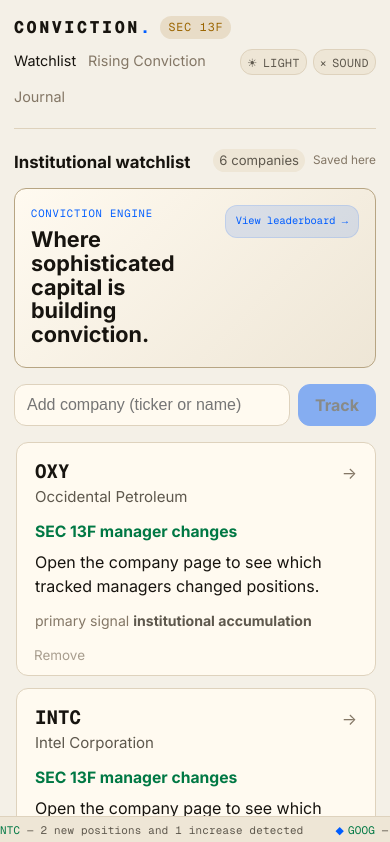
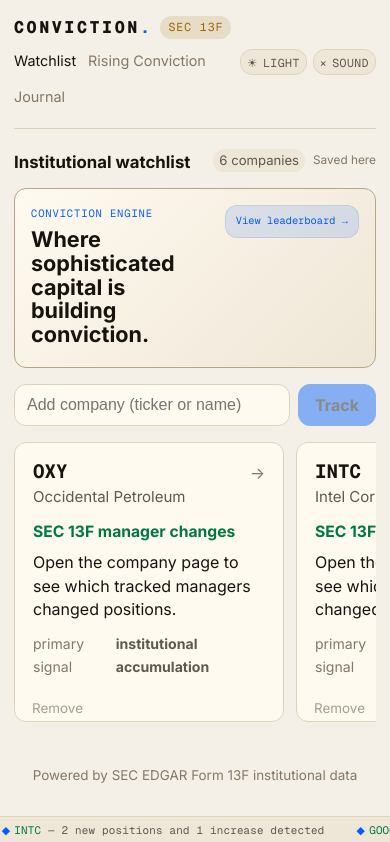
Before and after one commit to drap7-coder/conviction, a Next.js app: page / in a window 390 px wide. Shown: the top 842 px of the page. Built offline with nearby package versions, Linux system fonts and the light colour scheme.

Commit message:
Add move headline cards and watchlist rail

```diff
--- a/src/app/globals.css
+++ b/src/app/globals.css
@@ -213,20 +213,23 @@
 
 .company-grid {
   display: grid;
-  grid-template-columns: repeat(auto-fill, minmax(300px, 1fr));
+  grid-auto-flow: column;
+  grid-auto-columns: calc((100% - 24px) / 3);
+  grid-template-columns: none;
   gap: 12px;
 }
 
 .watchlist-scroll {
-  max-height: min(62vh, 680px);
-  overflow-y: auto;
-  padding: 2px 6px 2px 2px;
+  overflow-x: auto;
+  overflow-y: hidden;
+  padding: 2px 2px 12px;
   margin-bottom: 24px;
+  scroll-snap-type: x mandatory;
   scrollbar-color: var(--border-active) transparent;
 }
 
 .watchlist-scroll::-webkit-scrollbar {
-  width: 8px;
+  height: 8px;
 }
 
 .watchlist-scroll::-webkit-scrollbar-track {
@@ -328,6 +331,8 @@
 
 .company-card-wrap {
   position: relative;
+  min-width: 0;
+  scroll-snap-align: start;
 }
 
 .company-card {
@@ -1034,24 +1039,43 @@
   line-height: 1.45;
 }
 
-.move-sources {
-  display: flex;
-  flex-wrap: wrap;
+.move-headlines {
+  display: grid;
+  grid-template-columns: repeat(3, minmax(0, 1fr));
   gap: 8px;
-  margin-top: 14px;
+  margin-top: 16px;
 }
 
-.move-sources a {
-  color: var(--quiet);
-  border-bottom: 1px solid var(--border);
-  font-family: var(--font-mono);
-  font-size: 0.72rem;
-  transition: color 0.15s, border-color 0.15s;
+.move-headline-card {
+  display: grid;
+  gap: 5px;
+  min-height: 94px;
+  background: var(--surface-elevated);
+  border: 1px solid var(--border);
+  border-radius: var(--radius);
+  padding: 11px;
+  transition: border-color 0.15s, transform 0.15s, background-color 0.15s;
 }
 
-.move-sources a:hover {
+.move-headline-card:hover {
+  background: var(--surface);
+  border-color: var(--accent);
+  transform: translateY(-1px);
+}
+
+.move-headline-card span {
+  font-family: var(--font-mono);
+  font-size: 0.68rem;
+  color: var(--accent);
+  text-transform: uppercase;
+  letter-spacing: 0.05em;
+}
+
+.move-headline-card strong {
   color: var(--ink);
-  border-color: var(--accent);
+  font-size: 0.86rem;
+  line-height: 1.35;
+  font-weight: 700;
 }
 
 @keyframes loading-pulse {
@@ -1359,9 +1383,9 @@
   }
 
   .watchlist-scroll {
-    max-height: none;
-    overflow: visible;
-    padding-right: 0;
+    overflow-x: auto;
+    overflow-y: hidden;
+    padding-right: 2px;
   }
 
   .product-brief,
@@ -1392,7 +1416,7 @@
   }
 
   .company-grid {
-    grid-template-columns: 1fr;
+    grid-auto-columns: minmax(270px, 84%);
   }
 
   .company-card {
@@ -1407,12 +1431,22 @@
     grid-template-columns: 1fr;
   }
 
+  .move-headlines {
+    grid-template-columns: 1fr;
+  }
+
   .detail-overview {
     grid-template-columns: 1fr;
   }
 
   .journal-details {
     grid-template-columns: 1fr;
+  }
+}
+
+@media (min-width: 641px) and (max-width: 820px) {
+  .company-grid {
+    grid-auto-columns: calc((100% - 12px) / 2);
   }
 }
 
--- a/src/lib/evidence/move-events.ts
+++ b/src/lib/evidence/move-events.ts
@@ -10,6 +10,7 @@
 export interface MoveEventSource {
   label: string;
   url: string;
+  headline: string;
 }
 
 export interface MoveEvent {
@@ -48,14 +49,17 @@
     sources: [
       {
         label: "AP",
+        headline: "IBM shares plunge after preliminary Q2 earnings warning",
         url: "https://apnews.com/article/2f28030dd13c572ad21a512da77d96cd",
       },
       {
         label: "Barron's",
+        headline: "IBM stock falls after surprise earnings miss",
         url: "https://www.barrons.com/articles/ibm-earnings-stock-price-f78641b2",
       },
       {
         label: "MarketWatch",
+        headline: "IBM heads for one of its worst trading days after earnings miss",
         url: "https://www.marketwatch.com/story/ibms-stock-dives-toward-worst-day-in-nearly-40-years-after-the-surprise-release-of-an-earnings-miss-8519741e",
       },
     ],
@@ -81,14 +85,17 @@
     sources: [
       {
         label: "Zacks",
+        headline: "APLD dips sharply as investors weigh expansion risk",
         url: "https://www.zacks.com/stock/news/2952637/apld-dips-33-in-a-month-should-you-hold-or-fold-the-stock",
       },
       {
         label: "Applied Digital IR",
+        headline: "Applied Digital SEC filings and company disclosures",
         url: "https://ir.applieddigital.com/sec-filings",
       },
       {
         label: "Tickeron",
+        headline: "APLD shares drop amid debt load and customer-risk concerns",
         url: "https://tickeron.com/blogs/applied-digital-apld-shares-drop-32-amid-expanding-debt-load-and-customer-risks-14706/",
       },
     ],
```
Also changed, not shown: src/app/components/MoveExplanationSection.tsx (+5 -3 lines).
